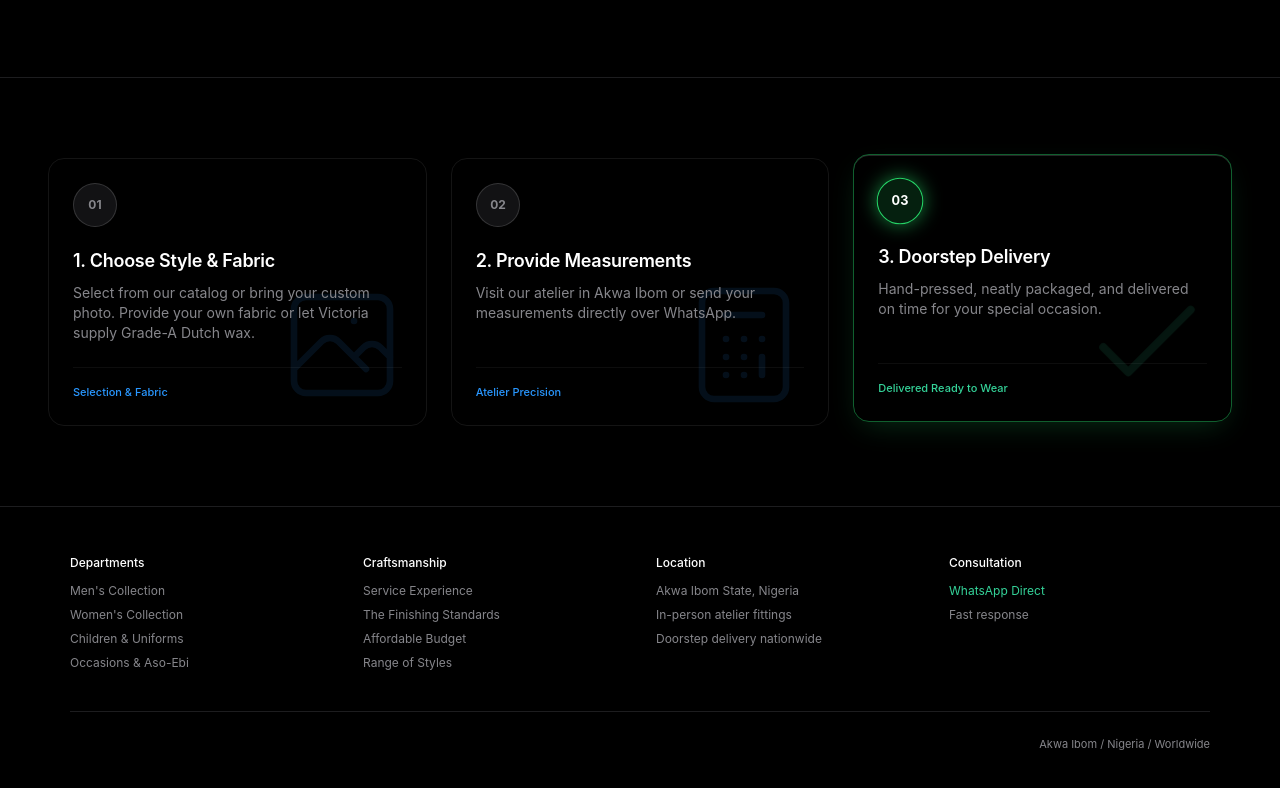
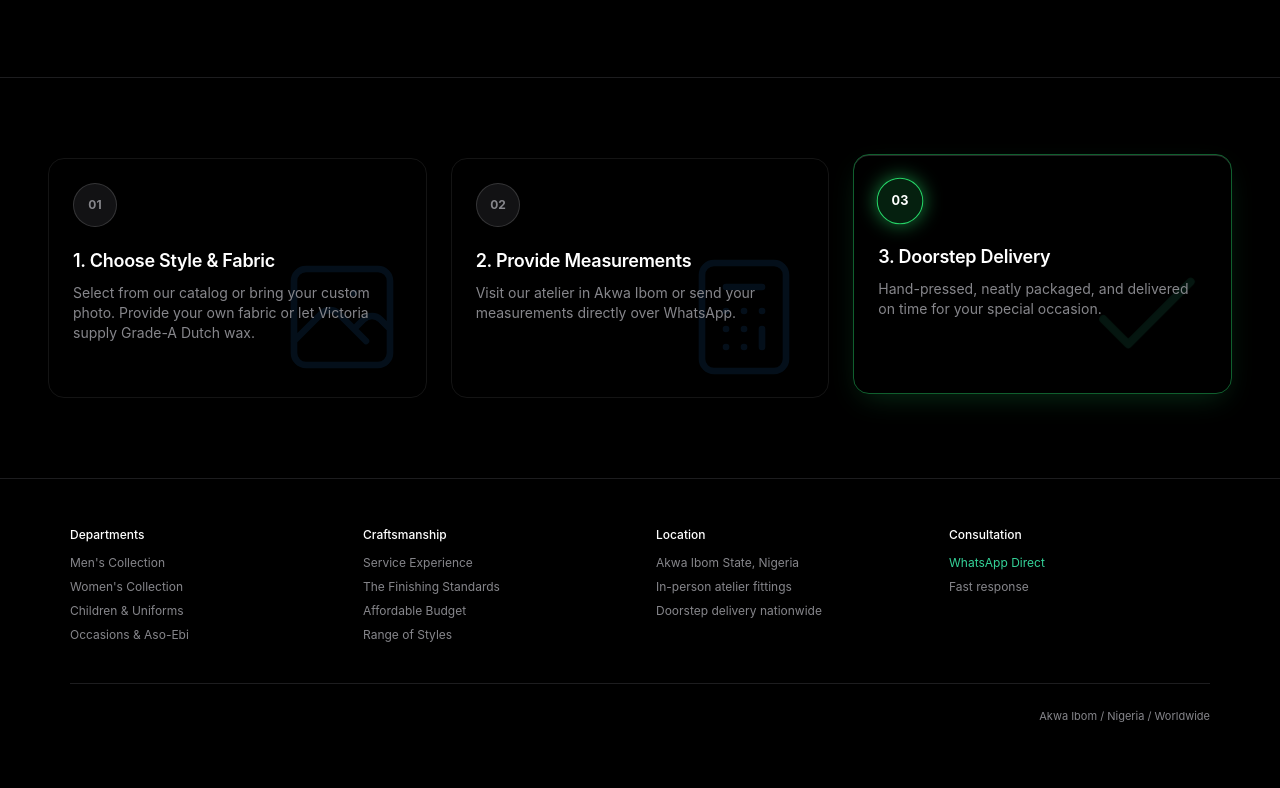
Before and after one commit to teamt-ai/victoria-fashion, a plain HTML site: page index.html in a window 1280 px wide. Shown: the part 3939-4727 px from the top of the page. Drawn offline with Linux system fonts and the light colour scheme; a web font is replaced by a local one.

Commit message:
Remove sub-labels and dividers from process cards

```diff
--- a/index.html
+++ b/index.html
@@ -513,9 +513,6 @@
                   <h4 class="text-white text-base sm:text-lg font-semibold tracking-tight mb-2">1. Choose Style & Fabric</h4>
                   <p class="text-xs sm:text-sm text-[#86868b] leading-relaxed">Select from our catalog or bring your custom photo. Provide your own fabric or let Victoria supply Grade-A Dutch wax.</p>
                 </div>
-                <div class="mt-6 pt-4 border-t border-white/5 flex items-center text-[11px] text-[#2997ff] font-medium relative z-10">
-                  <span>Selection & Fabric</span>
-                </div>
                 <!-- Big Watermark Icon in Bottom Right with Reduced Opacity -->
                 <div class="step-watermark-icon step-watermark-1 text-[#2997ff]" style="position: absolute; right: 12px; bottom: 8px; left: auto; top: auto; pointer-events: none; z-index: 1;">
                   <svg style="width: 144px; height: 144px; display: block;" fill="none" stroke="currentColor" viewBox="0 0 24 24"><path stroke-linecap="round" stroke-linejoin="round" stroke-width="1.1" d="M4 16l4.586-4.586a2 2 0 012.828 0L16 16m-2-2l1.586-1.586a2 2 0 012.828 0L20 14m-6-6h.01M6 20h12a2 2 0 002-2V6a2 2 0 00-2-2H6a2 2 0 00-2 2v12a2 2 0 002 2z"/></svg>
@@ -533,9 +530,6 @@
                   <h4 class="text-white text-base sm:text-lg font-semibold tracking-tight mb-2">2. Provide Measurements</h4>
                   <p class="text-xs sm:text-sm text-[#86868b] leading-relaxed">Visit our atelier in Akwa Ibom or send your measurements directly over WhatsApp.</p>
                 </div>
-                <div class="mt-6 pt-4 border-t border-white/5 flex items-center text-[11px] text-[#2997ff] font-medium relative z-10">
-                  <span>Atelier Precision</span>
-                </div>
                 <!-- Big Watermark Icon in Bottom Right with Reduced Opacity -->
                 <div class="step-watermark-icon step-watermark-2 text-[#2997ff]" style="position: absolute; right: 12px; bottom: 8px; left: auto; top: auto; pointer-events: none; z-index: 1;">
                   <svg style="width: 144px; height: 144px; display: block;" fill="none" stroke="currentColor" viewBox="0 0 24 24"><path stroke-linecap="round" stroke-linejoin="round" stroke-width="1.1" d="M9 7h6m0 10v-3m-3 3h.01M9 17h.01M9 14h.01M12 14h.01M15 11h.01M12 11h.01M9 11h.01M7 21h10a2 2 0 002-2V5a2 2 0 00-2-2H7a2 2 0 00-2 2v14a2 2 0 002 2z"/></svg>
@@ -552,9 +546,6 @@
                   </div>
                   <h4 class="text-white text-base sm:text-lg font-semibold tracking-tight mb-2">3. Doorstep Delivery</h4>
                   <p class="text-xs sm:text-sm text-[#86868b] leading-relaxed">Hand-pressed, neatly packaged, and delivered on time for your special occasion.</p>
-                </div>
-                <div class="mt-6 pt-4 border-t border-white/5 flex items-center text-[11px] text-emerald-400 font-medium relative z-10">
-                  <span>Delivered Ready to Wear</span>
                 </div>
                 <!-- Big Watermark Icon in Bottom Right with Reduced Opacity -->
                 <div class="step-watermark-icon step-watermark-3 text-emerald-400" style="position: absolute; right: 12px; bottom: 8px; left: auto; top: auto; pointer-events: none; z-index: 1;">
```
